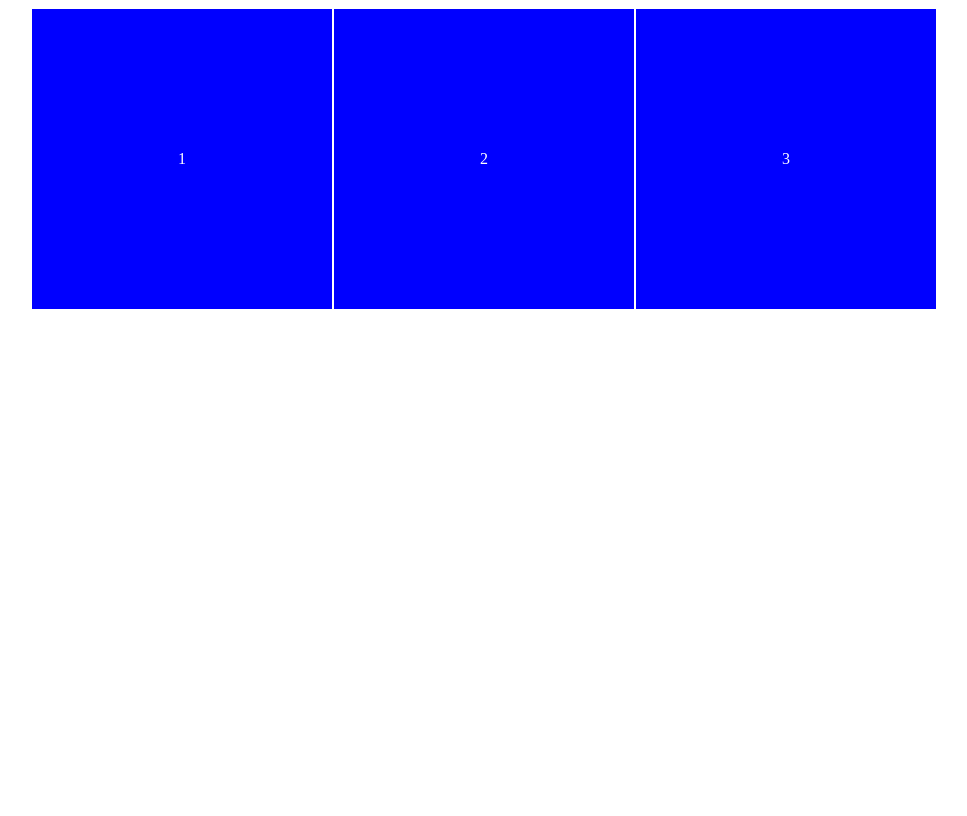
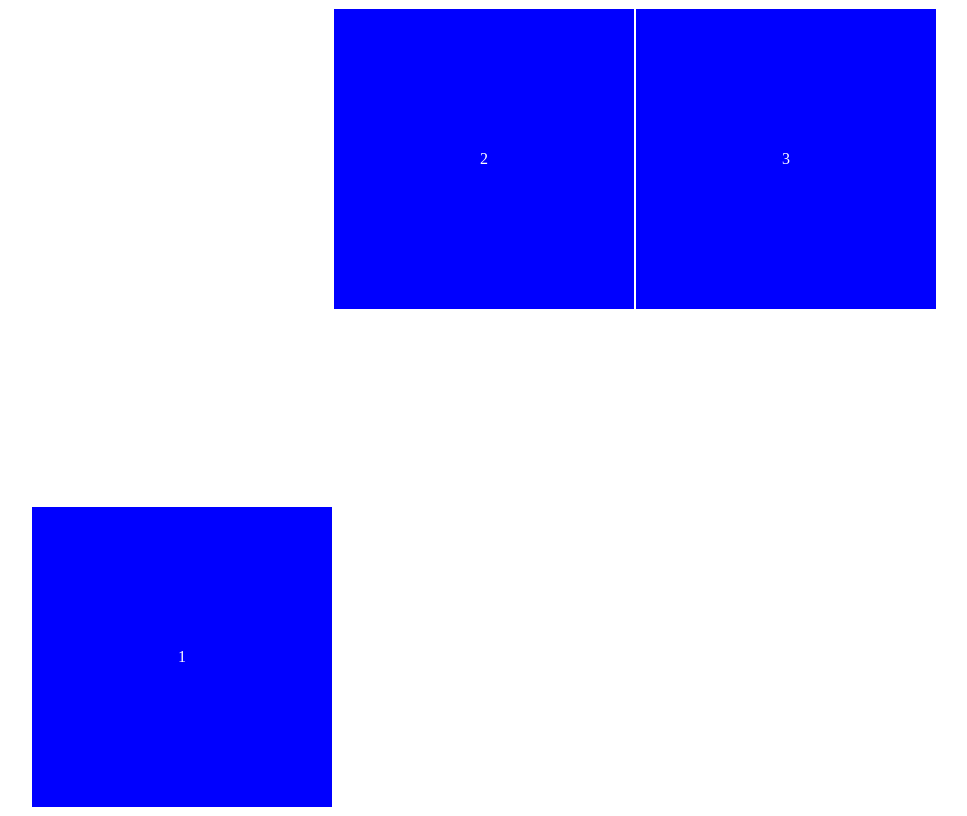
Before and after one commit to pavane90/css-masterclass, a plain HTML site: page flexbox.html in a window 1280 px wide. Shown: the whole page, without its empty margins (156-1123 px from the left). Drawn offline with Linux system fonts and the light colour scheme.

Commit message:
Align Self and Flexbox Conclusions

```diff
--- a/flexbox.html
+++ b/flexbox.html
@@ -9,6 +9,7 @@
     <style>
         .father {
             display: flex;
+            flex-direction: row;
             justify-content:center; /* <-- main axis --> */
             height: 100vh;
             flex-wrap: wrap;
@@ -25,6 +26,9 @@
             color:white;
             font-size:50
         }
+        .box:first-child{
+            align-self: flex-end
+        }
     </style>
 </head>
 
```
